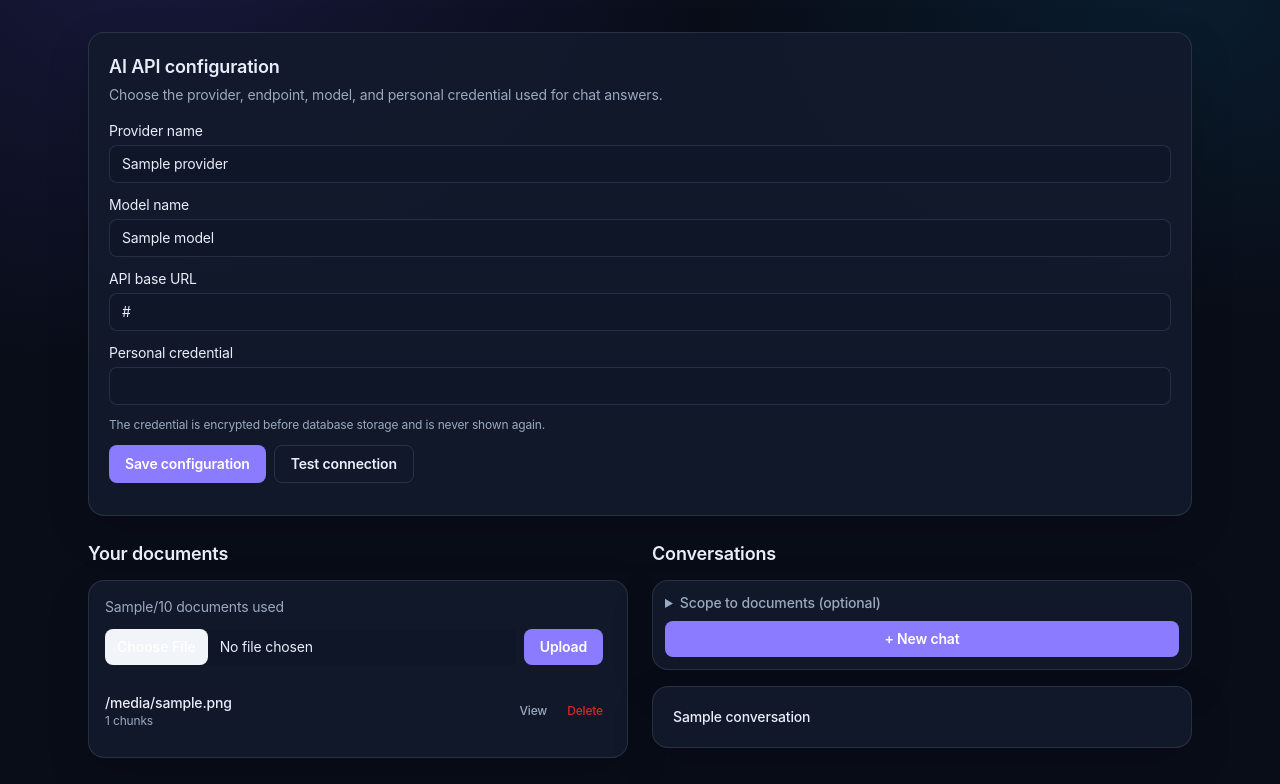
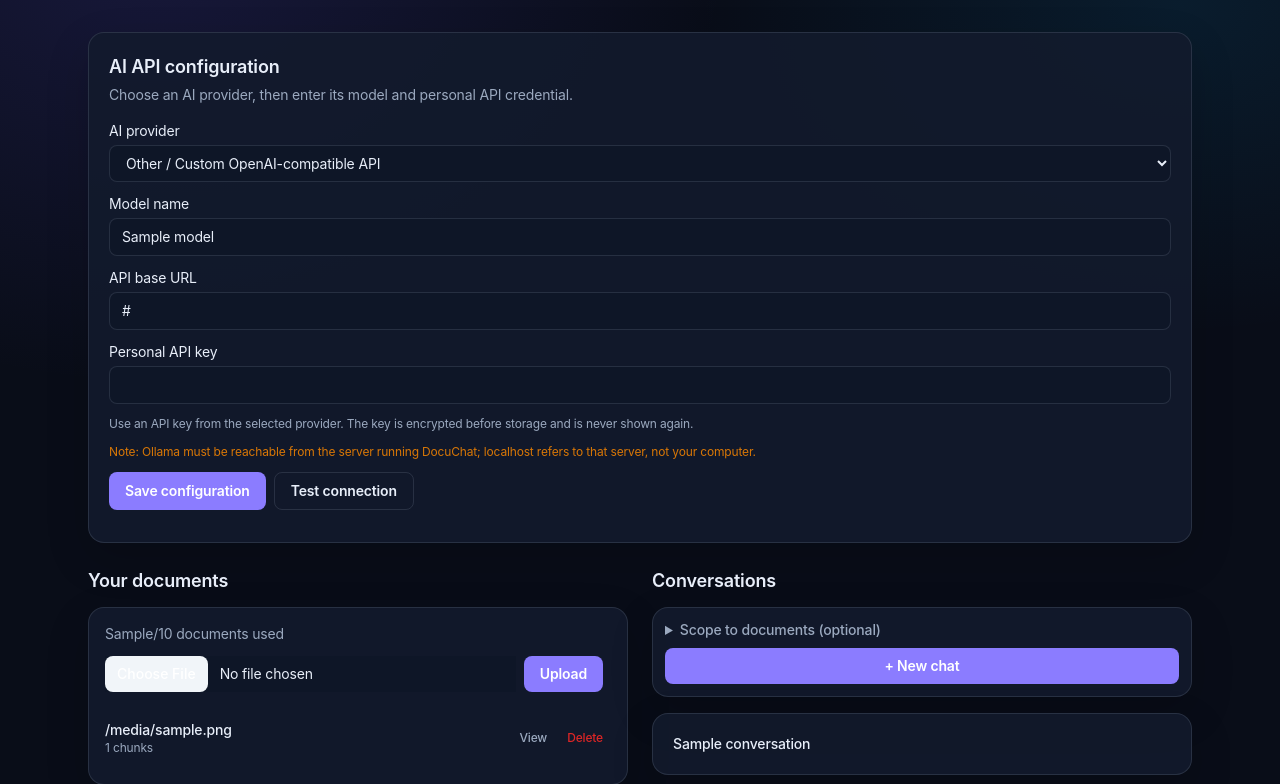
Before and after one commit to Kushe602/AI-SaaS-with-RAG, a FastAPI app: template app/templates/dashboard.html in a window 1280 px wide. Shown: the part 67-851 px from the top of the page. Run offline with FastAPI, Linux system fonts and the light colour scheme; the template is opened without the code that fills it: most values are stand-ins (such as "Sample title", 1, 10 or a date in 2020); some libraries are stand-ins or nearby versions.

Commit message:
Add AI provider dropdown to API settings

```diff
--- a/app/templates/partials/api_config_panel.html
+++ b/app/templates/partials/api_config_panel.html
@@ -1,20 +1,31 @@
 <section id="api-config-panel" class="mb-6 rounded-2xl border border-slate-200 bg-white p-5 shadow-sm">
   <h2 class="text-lg font-semibold">AI API configuration</h2>
-  <p class="mt-1 text-sm text-slate-400">Choose the provider, endpoint, model, and personal credential used for chat answers.</p>
+  <p class="mt-1 text-sm text-slate-400">Choose an AI provider, then enter its model and personal API credential.</p>
   <form action="/settings/api/save" method="post" class="mt-4 space-y-3">
-    <label class="block text-sm">Provider name
-      <input name="provider" required value="{{ api_config.provider if api_config else 'OpenAI' }}" class="mt-1 w-full rounded-lg border px-3 py-2" />
+    <label class="block text-sm">AI provider
+      <select name="provider" id="api-provider" required class="mt-1 w-full rounded-lg border px-3 py-2">
+        {% set current_provider = api_config.provider if api_config else 'OpenAI' %}
+        <option value="OpenAI" data-base-url="https://api.openai.com/v1" data-model="gpt-4o-mini" {% if current_provider == 'OpenAI' %}selected{% endif %}>OpenAI</option>
+        <option value="Google Gemini" data-base-url="https://generativelanguage.googleapis.com/v1beta/openai/" data-model="gemini-2.5-flash" {% if current_provider == 'Google Gemini' %}selected{% endif %}>Google Gemini</option>
+        <option value="Groq" data-base-url="https://api.groq.com/openai/v1" data-model="llama-3.3-70b-versatile" {% if current_provider == 'Groq' %}selected{% endif %}>Groq</option>
+        <option value="OpenRouter" data-base-url="https://openrouter.ai/api/v1" data-model="openai/gpt-4o-mini" {% if current_provider == 'OpenRouter' %}selected{% endif %}>OpenRouter</option>
+        <option value="Mistral AI" data-base-url="https://api.mistral.ai/v1" data-model="mistral-small-latest" {% if current_provider == 'Mistral AI' %}selected{% endif %}>Mistral AI</option>
+        <option value="Together AI" data-base-url="https://api.together.xyz/v1" data-model="meta-llama/Llama-3.3-70B-Instruct-Turbo" {% if current_provider == 'Together AI' %}selected{% endif %}>Together AI</option>
+        <option value="Ollama" data-base-url="http://localhost:11434/v1" data-model="llama3.2" {% if current_provider == 'Ollama' %}selected{% endif %}>Ollama (self-hosted)</option>
+        <option value="Custom OpenAI-compatible" data-base-url="" data-model="" {% if current_provider not in ['OpenAI', 'Google Gemini', 'Groq', 'OpenRouter', 'Mistral AI', 'Together AI', 'Ollama'] %}selected{% endif %}>Other / Custom OpenAI-compatible API</option>
+      </select>
     </label>
     <label class="block text-sm">Model name
-      <input name="model" required value="{{ api_config.model if api_config else 'gpt-4o-mini' }}" class="mt-1 w-full rounded-lg border px-3 py-2" />
+      <input name="model" id="api-model" required value="{{ api_config.model if api_config else 'gpt-4o-mini' }}" class="mt-1 w-full rounded-lg border px-3 py-2" />
     </label>
     <label class="block text-sm">API base URL
-      <input name="base_url" type="url" required value="{{ api_config.base_url if api_config else 'https://api.openai.com/v1' }}" class="mt-1 w-full rounded-lg border px-3 py-2" />
+      <input name="base_url" id="api-base-url" type="url" required value="{{ api_config.base_url if api_config else 'https://api.openai.com/v1' }}" class="mt-1 w-full rounded-lg border px-3 py-2" />
     </label>
-    <label class="block text-sm">Personal credential
+    <label class="block text-sm">Personal API key
       <input name="api_key" type="password" autocomplete="new-password" {% if not api_configured %}required{% endif %} class="mt-1 w-full rounded-lg border px-3 py-2" />
     </label>
-    <p class="text-xs text-slate-400">The credential is encrypted before database storage and is never shown again.</p>
+    <p class="text-xs text-slate-400">Use an API key from the selected provider. The key is encrypted before storage and is never shown again.</p>
+    <p class="text-xs text-amber-600">Note: Ollama must be reachable from the server running DocuChat; localhost refers to that server, not your computer.</p>
     <div class="flex flex-wrap gap-2"><button type="submit" class="rounded-lg bg-indigo-600 px-4 py-2 text-sm font-semibold text-white">Save configuration</button><button type="button" id="test-api-config" class="rounded-lg border border-slate-300 px-4 py-2 text-sm font-semibold">Test connection</button></div>
     <div id="api-test-result" aria-live="polite" class="text-sm"></div>
   </form>
@@ -27,9 +38,23 @@
 <script>
 (() => {
   const form = document.querySelector('#api-config-panel form[action="/settings/api/save"]');
+  const provider = document.getElementById("api-provider");
+  const model = document.getElementById("api-model");
+  const baseUrl = document.getElementById("api-base-url");
   const button = document.getElementById("test-api-config");
   const result = document.getElementById("api-test-result");
-  if (!form || !button || !result) return;
+  if (!form || !provider || !model || !baseUrl || !button || !result) return;
+
+  provider.addEventListener("change", () => {
+    const option = provider.options[provider.selectedIndex];
+    const nextBaseUrl = option.dataset.baseUrl;
+    const nextModel = option.dataset.model;
+    if (nextBaseUrl) baseUrl.value = nextBaseUrl;
+    else baseUrl.value = "";
+    if (nextModel) model.value = nextModel;
+    else model.value = "";
+  });
+
   button.addEventListener("click", async () => {
     button.disabled = true;
     result.textContent = "Testing connection…";
```
